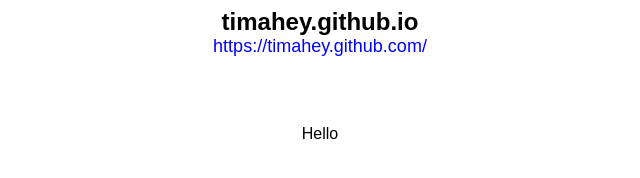
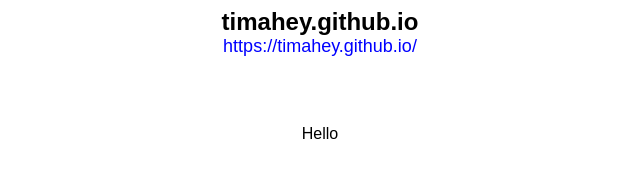
Before and after one commit to timahey/timahey.github.io, a plain HTML site: page index.html in a window 1280 px wide. Shown: the full height of the page, 320-960 px from the left. Drawn offline with Linux system fonts and the light colour scheme.

Commit message:
Update index.html
Link fix

```diff
--- a/index.html
+++ b/index.html
@@ -28,7 +28,7 @@
 </head>
 <body>
     <div class="title">timahey.github.io</div>
-    <a class="link" href="https://timahey.github.com/">https://timahey.github.com/</a>
+    <a class="link" href="https://timahey.github.com/">https://timahey.github.io/</a>
     <div class="pass">&nbsp;</div>
     <div>Hello</div>
 </body>
```
